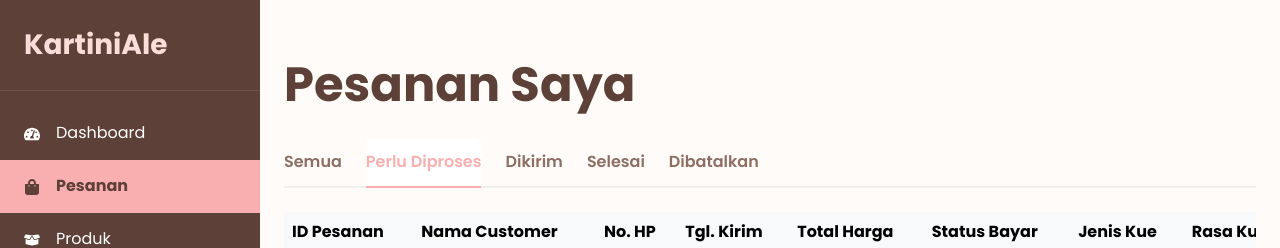
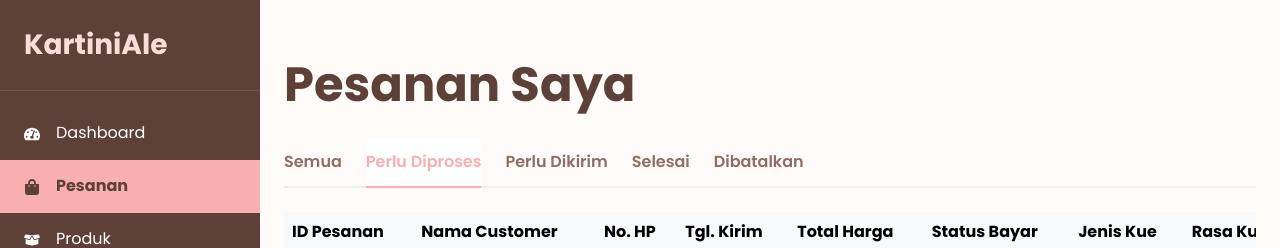
Before and after one commit to gromx-log/Kelompok-9-UAS-Front-End-Programming, a Next.js app in the folder client/: page /cms/orders in a window 1280 px wide. Shown: the top 248 px of the page. Built offline with nearby package versions, Linux system fonts and the light colour scheme; no server answers; sample sign-in values are in the browser's storage.

Commit message:
changing CMS order table title

```diff
--- a/client/src/app/cms/orders/page.tsx
+++ b/client/src/app/cms/orders/page.tsx
@@ -40,8 +40,8 @@ const PAYMENT_STATUS_OPTIONS = ['Belum Bayar', 'DP', 'Lunas'];
 const TABS = [
 { label: 'Semua', filterValues: ['Semua'] },
 { label: 'Perlu Diproses', filterValues: ['Pending', 'Confirmed', 'In Progress'] },
-{ label: 'Dikirim', filterValues: ['Shipped'] },
-{ label: 'Selesai', filterValues: ['Done'] },
+{ label: 'Perlu Dikirim', filterValues: ['Ready'] },
+{ label: 'Selesai', filterValues: ['Delivered'] },
 { label: 'Dibatalkan', filterValues: ['Cancelled'] }
 ];
 
```
